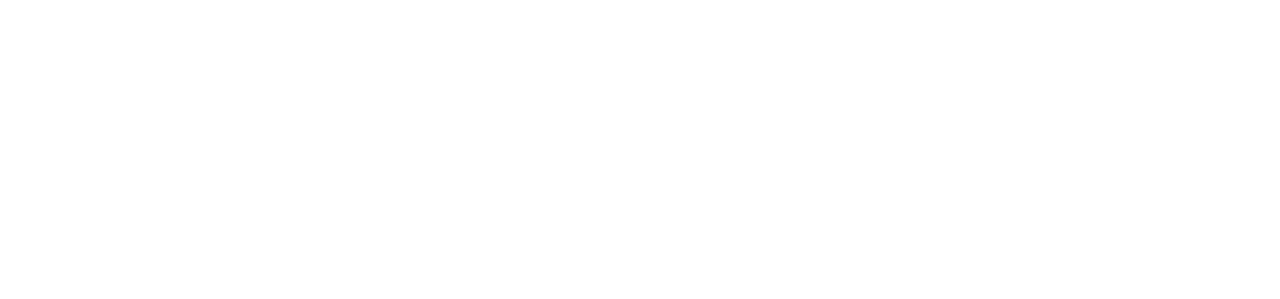
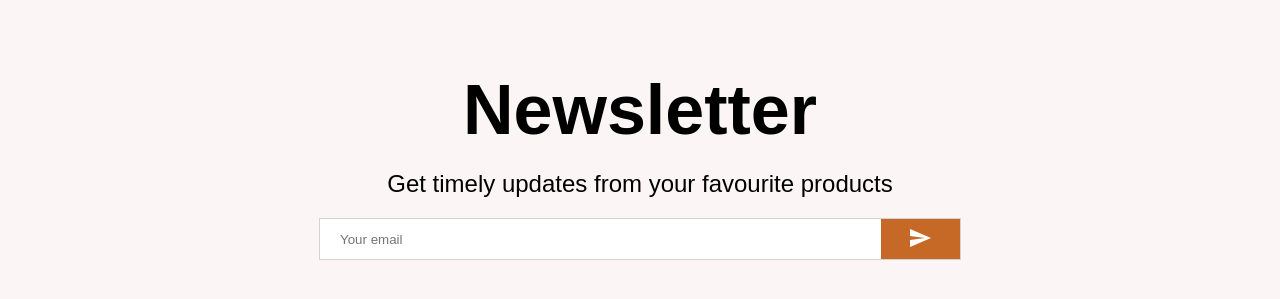
Before and after one commit to Isha-Nanda08/MakeTheTRend, a React (Vite) app in the folder react-app/: page / in a window 1280 px wide. Shown: the part 3251-3550 px from the top of the page. Before the commit the page ends 3176 px from the top, so only its background shows below. Built offline with nearby package versions, Linux system fonts and the light colour scheme.

Commit message:
add newsletter

```diff
--- /dev/null
+++ b/react-app/src/components/Newsletter.jsx
@@ -0,0 +1,62 @@
+import styled from "styled-components";
+import SendIcon from '@mui/icons-material/Send';
+
+const Container=styled.div`
+    height: 60vh;
+    background-color: #fcf5f5;
+    display: flex;
+    align-items: center;
+    justify-content: center;
+    flex-direction: column;
+
+`
+const Title=styled.h1`
+    font-size: 70px;
+    margin-bottom: 20px;
+
+`
+const Description=styled.div`
+    font-size: 24px;
+    font-weight: 300;
+    margin-bottom: 20px;
+
+`
+const InputContainer=styled.div`
+    width: 50%;
+    height:40px;
+    background-color: white;
+    display: flex;
+    justify-content: space-between;
+    border: 1px solid lightgray;
+
+`
+const Button=styled.button`
+    flex:1;
+    border: none;
+    background-color: #c66927;
+    color: white;
+    `
+// const SendIcon=styled.div``
+const Input=styled.input`
+    border: none;
+    flex: 8;
+    padding-left:20px;
+`
+
+const Newsletter = () => {
+  return (
+    <Container>
+        <Title>Newsletter</Title>
+        <Description>Get timely updates from your favourite products</Description>
+        <InputContainer>
+            <Input placeholder="Your email"/>
+            <Button>
+                <SendIcon/>
+            </Button>
+
+        </InputContainer>
+    </Container>
+  )
+}
+
+export default Newsletter
--- a/react-app/src/pages/Home.jsx
+++ b/react-app/src/pages/Home.jsx
@@ -4,6 +4,7 @@
 import Slider from "../components/Slider"
 import Categories from "../components/Categories";
 import Products from "../components/Products";
+import Newsletter from '../components/Newsletter';
 const Home = () => {
   return (
     <div>
@@ -12,6 +13,7 @@
         <Slider/>
         <Categories/>
         <Products/>
+        <Newsletter/>
     </div>
   )
 }
```
Also changed, not shown: react-app/src/components/Footer.jsx (added).
